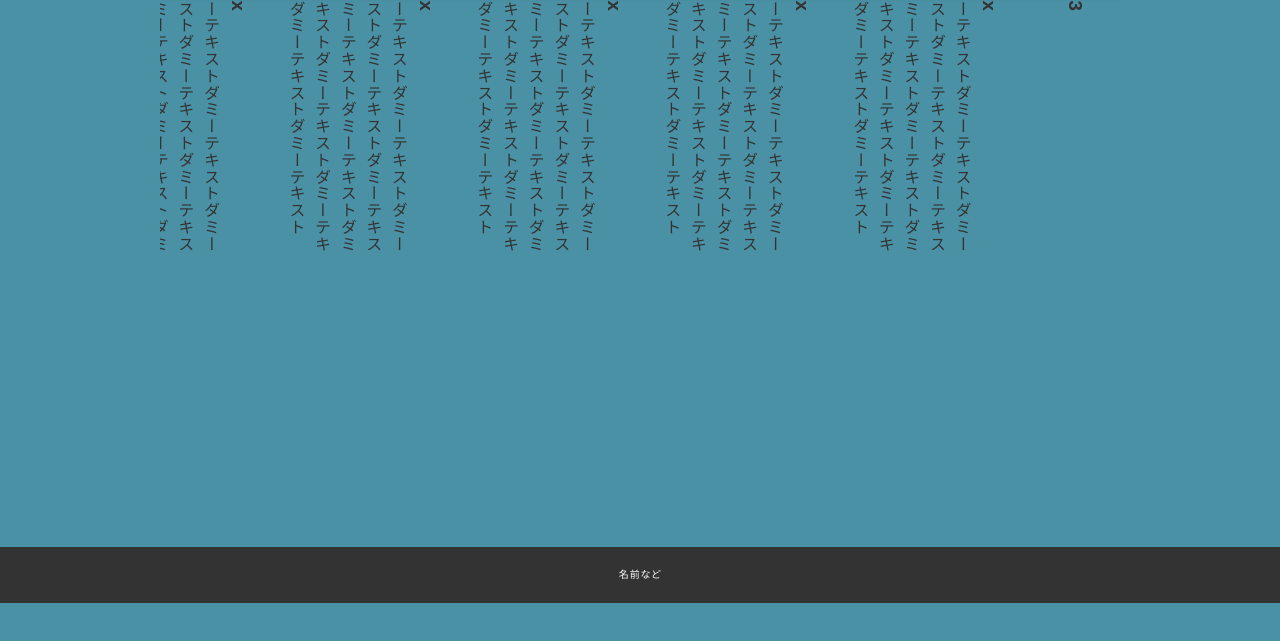
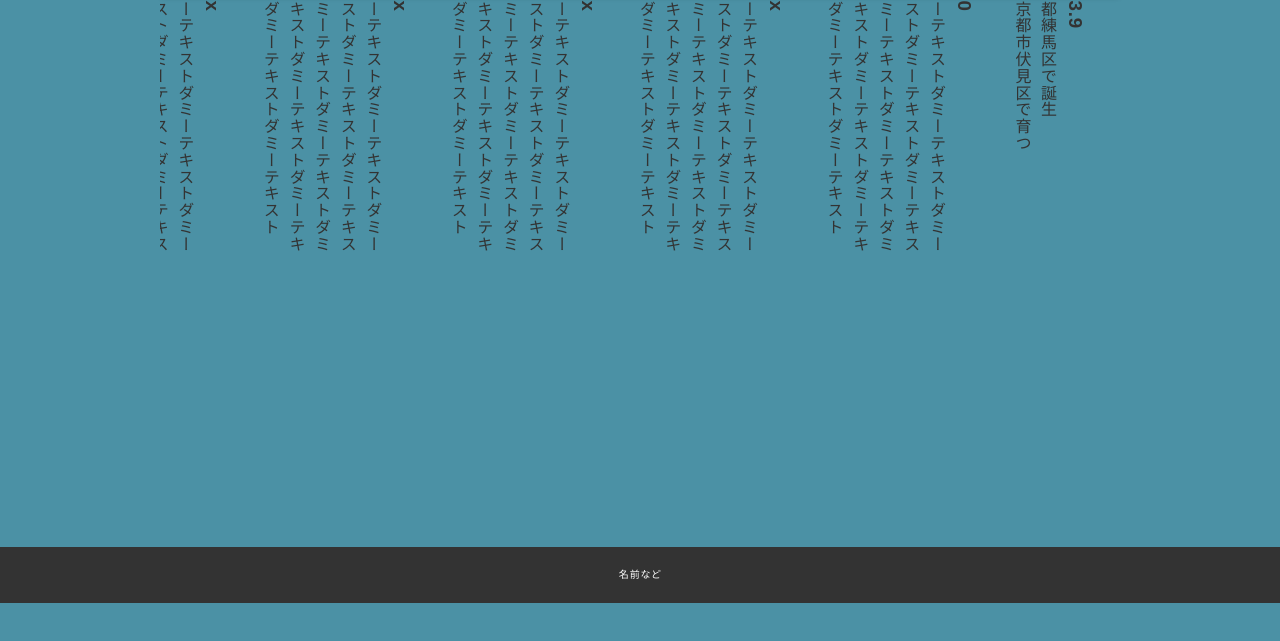
Before and after one commit to KUAD-XtechDesign/website2022-ToyoToyo104, a plain HTML site: page profile.html in a window 1280 px wide. Shown: the part 153-794 px from the top of the page. Drawn offline with nearby package versions, Linux system fonts and the light colour scheme.

Commit message:
Update profile.html

```diff
--- a/profile.html
+++ b/profile.html
@@ -34,9 +34,12 @@
     <div class="contents">
       <section>
         <div class="profile_container">
-          <h3>2003</h3>
-          <div>誕生</div>
-          <h3>20xx</h3>
+          <h3>2003.9</h3>
+          <div>東京都練馬区で誕生
+            <div>
+              以後京都市伏見区で育つ
+          </div>
+          <h3>2000</h3>
           <div>
             ダミーテキストダミーテキストダミーテキストダミーテキストダミーテキストダミーテキストダミーテキストダミーテキストダミーテキストダミーテキストダミーテキストダミーテキスト
           </div>
@@ -72,17 +75,20 @@
           <div>
             ダミーテキストダミーテキストダミーテキストダミーテキストダミーテキストダミーテキストダミーテキストダミーテキストダミーテキストダミーテキストダミーテキストダミーテキスト
           </div>
-          <h3>20xx</h3>
+          <h3>2019.4</h3>
           <div>
             ダミーテキストダミーテキストダミーテキストダミーテキストダミーテキストダミーテキストダミーテキストダミーテキストダミーテキストダミーテキストダミーテキストダミーテキスト
           </div>
-          <h3>20xx</h3>
+          <h3>2022.3</h3>
           <div>
-            ダミーテキストダミーテキストダミーテキストダミーテキストダミーテキストダミーテキストダミーテキストダミーテキストダミーテキストダミーテキストダミーテキストダミーテキスト
+            関西文化芸術高等学校 卒業
           </div>
-          <h3>20xx</h3>
+          <h3>2022.4</h3>
           <div>
-            ダミーテキストダミーテキストダミーテキストダミーテキストダミーテキストダミーテキストダミーテキストダミーテキストダミーテキストダミーテキストダミーテキストダミーテキスト
+            京都芸術大学
+            情報デザイン学科
+            <div>
+            クロステックデザインコース 入学
           </div>
         </div>
       </section>
```
